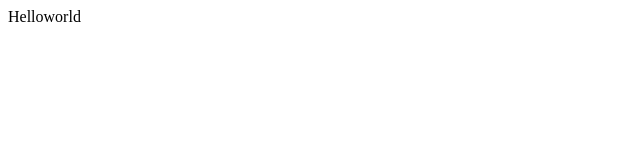
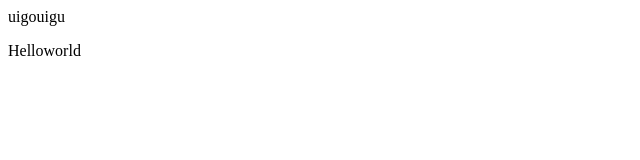
Before and after one commit to Peiyi06/Helloworld, a plain HTML site: page index.html in a window 1280 px wide. Shown: the full height of the page, 0-640 px from the left. Drawn offline with Linux system fonts and the light colour scheme.

Commit message:
add index file

```diff
--- a/index.html
+++ b/index.html
@@ -1,3 +1,3 @@
 <html>
-    Helloworld
+    <p>uigouigu</p>Helloworld
 </html>
```
